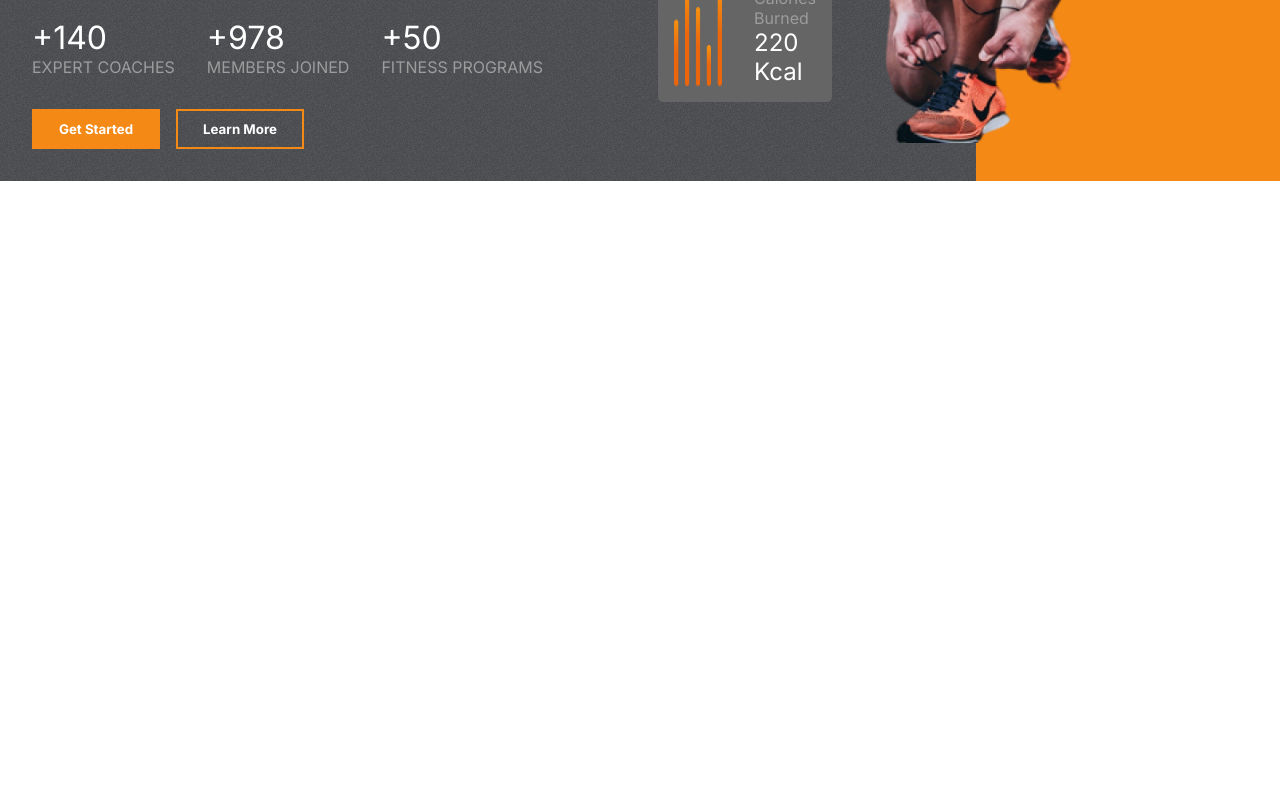
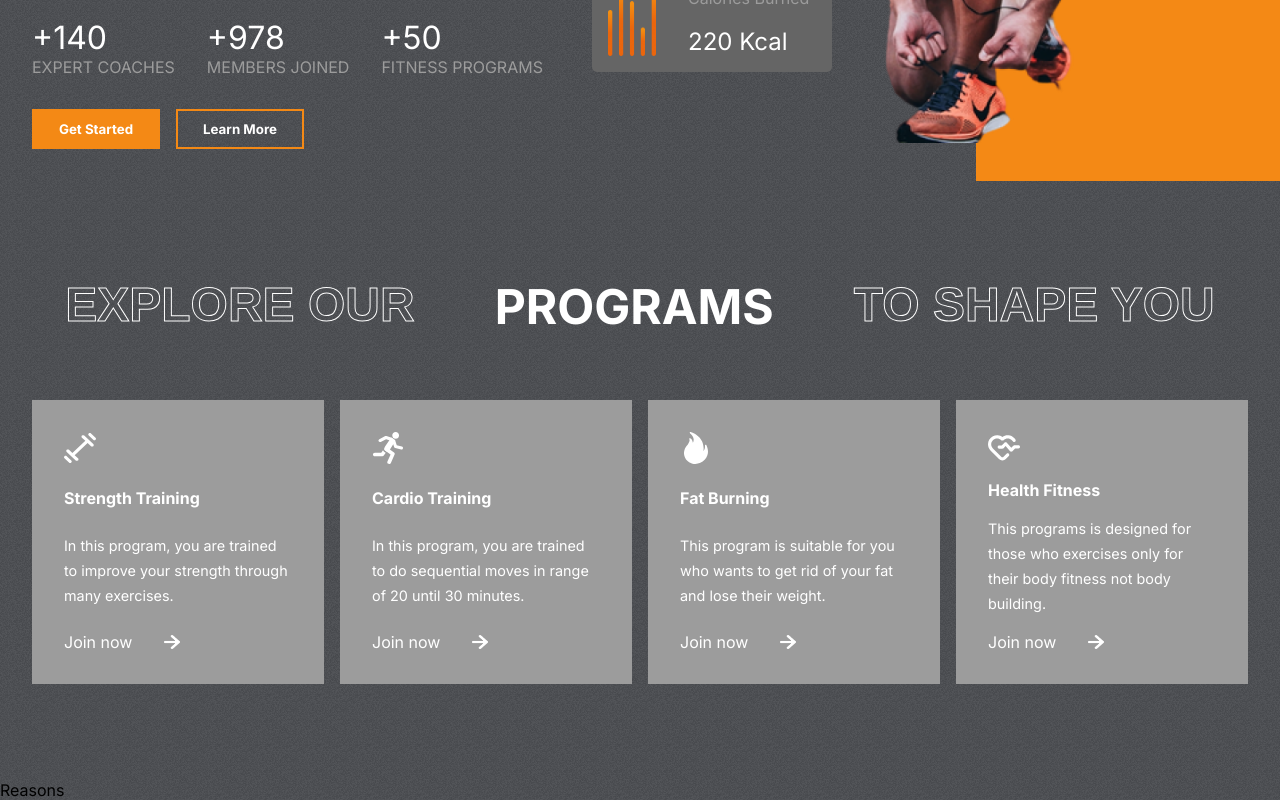
Before and after one commit to rimon005/FitClub, a React (Create React App) app: page / in a window 1280 px wide. Shown: the part 540-1340 px from the top of the page. Before the commit the page ends 800 px from the top, so only its background shows below. Built offline with nearby package versions, Linux system fonts and the light colour scheme.

Commit message:
create programs card and style

```diff
--- a/src/App.js
+++ b/src/App.js
@@ -1,9 +1,13 @@
 import './App.css';
 import Hero from './components/Hero/Hero';
+import Programs from './components/Programs/Programs';
+import Reasons from './components/Reasons/Reasons';
 function App() {
   return (
     <div className="App">
           <Hero />
+          <Programs />
+          <Reasons />
     </div>
   );
 }
--- a/src/components/Hero/Hero.css
+++ b/src/components/Hero/Hero.css
@@ -157,7 +157,7 @@
     background-color: var(--caloryCard);
     border-radius: 5px;
     padding: 1rem;
-    width: fit-content;
+    width: 13rem;
     position: absolute;
     top: 32rem;
     right: 28rem;
--- /dev/null
+++ b/src/components/Programs/Programs.css
@@ -0,0 +1,62 @@
+.programs{
+    display: flex;
+    flex-direction: column;
+    gap: 2rem;
+    padding: 0rem 2rem;
+}
+
+
+.programs-header{
+    display: flex;
+    gap: 5rem;
+    font-weight: bold;
+    font-size: 3rem;
+    justify-content: center;
+    text-transform: uppercase;
+    margin-bottom: 2rem;
+    color: white;
+}
+
+.programs-categories{
+    display: grid;
+    grid-template-columns: repeat(4 , 1fr);
+    gap: 1rem;
+}
+
+.category{
+    display: flex;
+    flex-direction: column;
+    justify-content: space-between;
+    background-color: var(--gray);
+    padding: 2rem;
+    color: white;
+    gap: 1rem;
+}
+
+.category:hover{
+    background: var(--planCard);
+    cursor: pointer;
+}
+
+.category>:first-child{
+    fill: white;
+    width: 2rem;
+    height: 2rem;
+}
+
+.category>:nth-child(2){
+    font-size: 1rem;
+    font-weight: 700;
+}
+.category>:nth-child(3){
+    font-size: .9rem;
+    line-height: 25px;
+}
+.join-now{
+    display: flex;
+    align-items: center;
+    gap: 2rem;
+}
+.join-now>img{
+    width: 1rem;
+}
--- /dev/null
+++ b/src/components/Programs/Programs.js
@@ -0,0 +1,35 @@
+import React from 'react';
+import './Programs.css'
+import { programsData } from '../../data/programsData'
+import RightArrow from '../../assets/rightArrow.png'
+const Programs = () => {
+    return (
+        <div className='programs' id='programs'>
+            {/* header side */}
+            <div className='programs-header'>
+                <span className='stroke-text'>Explore our</span>
+                <span>Programs</span>
+                <span className='stroke-text'>to shape you</span>
+            </div>
+
+            {/* programs card */}
+            <div className='programs-categories'>
+                {
+                    programsData.map((program, i) => (
+                        <div className='category' key={i}>
+                            {program.image}
+                            <span>{program.heading}</span>
+                            <span>{program.details}</span>
+                            <div className='join-now'>
+                                <span>Join now</span>
+                                <img src={RightArrow} alt="" />
+                            </div>
+                        </div>
+                    ))
+                }
+            </div>
+        </div>
+    );
+};
+
+export default Programs;
--- /dev/null
+++ b/src/components/Reasons/Reasons.js
@@ -0,0 +1,11 @@
+import React from 'react';
+import './Reasons.css'
+const Reasons = () => {
+    return (
+        <div>
+            Reasons
+        </div>
+    );
+};
+
+export default Reasons;
```
Also changed, not shown: src/components/Reasons/Reasons.css (added).
